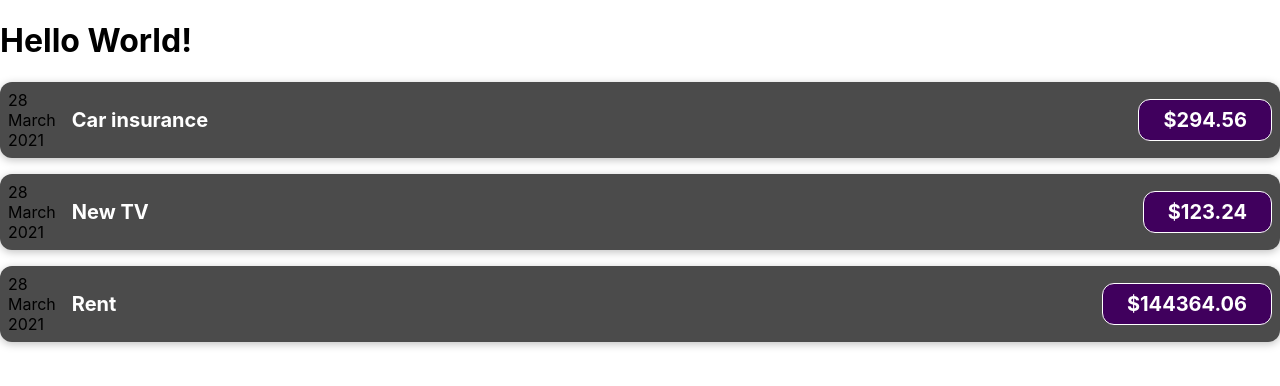
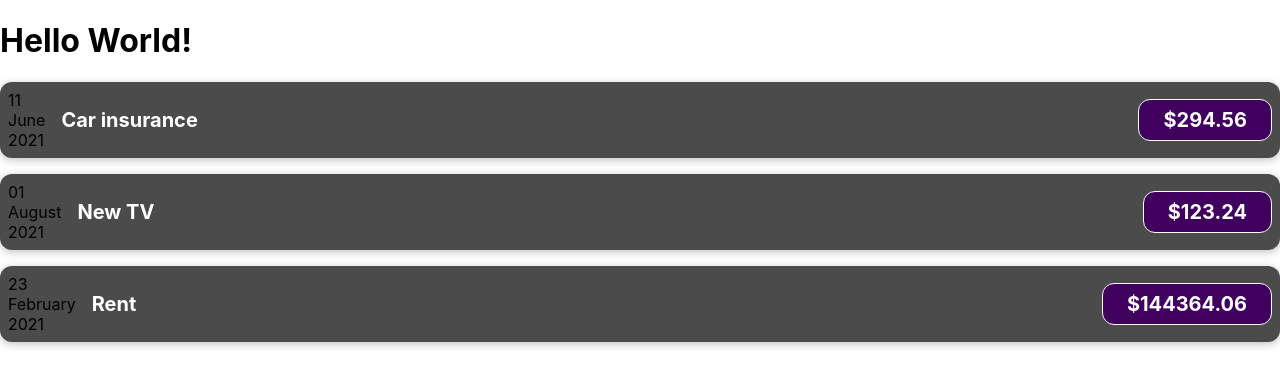
Before and after one commit to stewanoya/react-finance-tracker, a React (Create React App) app: page / in a window 1280 px wide. Shown: the top 386 px of the page. Built offline with nearby package versions, Linux system fonts and the light colour scheme.

Commit message:
Add more test data

```diff
--- a/src/App.jsx
+++ b/src/App.jsx
@@ -6,19 +6,19 @@ function App() {
       id: 1,
       title: "Car insurance",
       amount: 294.56,
-      date: new Date(2021, 2, 28),
+      date: new Date(2021, 5, 11),
     },
     {
       id: 2,
       title: "New TV",
       amount: 123.24,
-      date: new Date(2021, 2, 28),
+      date: new Date(2021, 7, 1),
     },
     {
       id: 3,
       title: "Rent",
       amount: 144364.06,
-      date: new Date(2021, 2, 28),
+      date: new Date(2021, 1, 23),
     },
   ];
   return (
```
